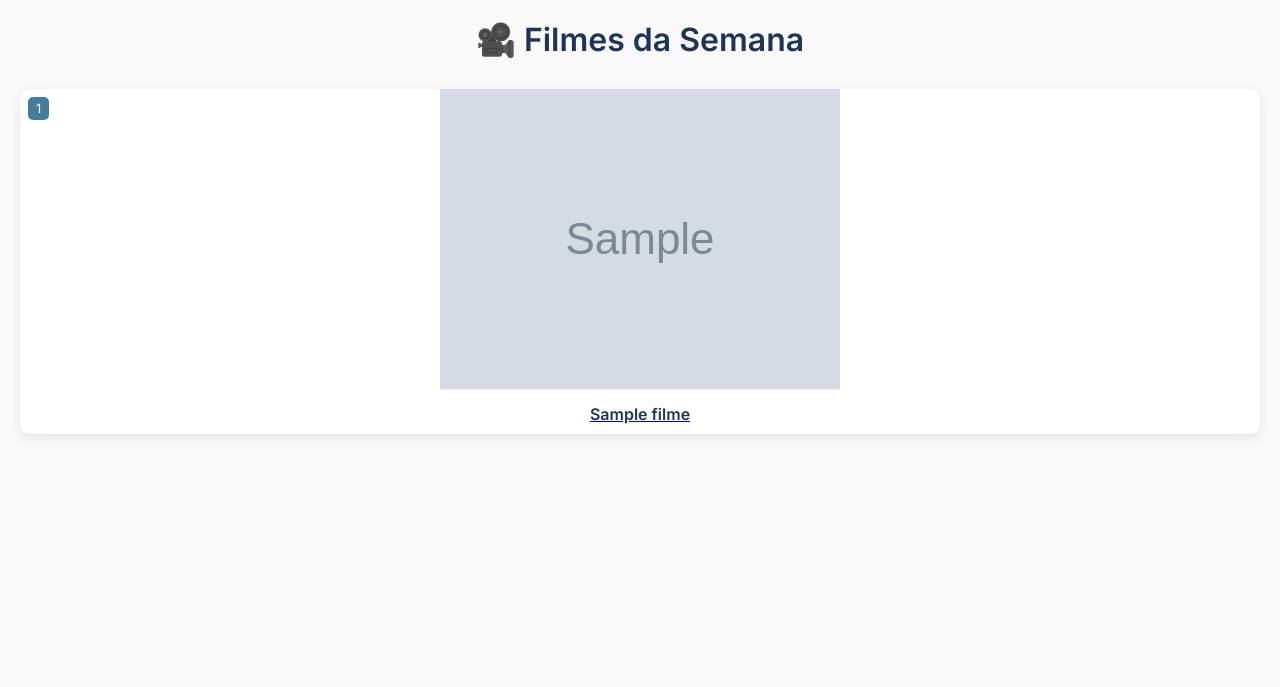
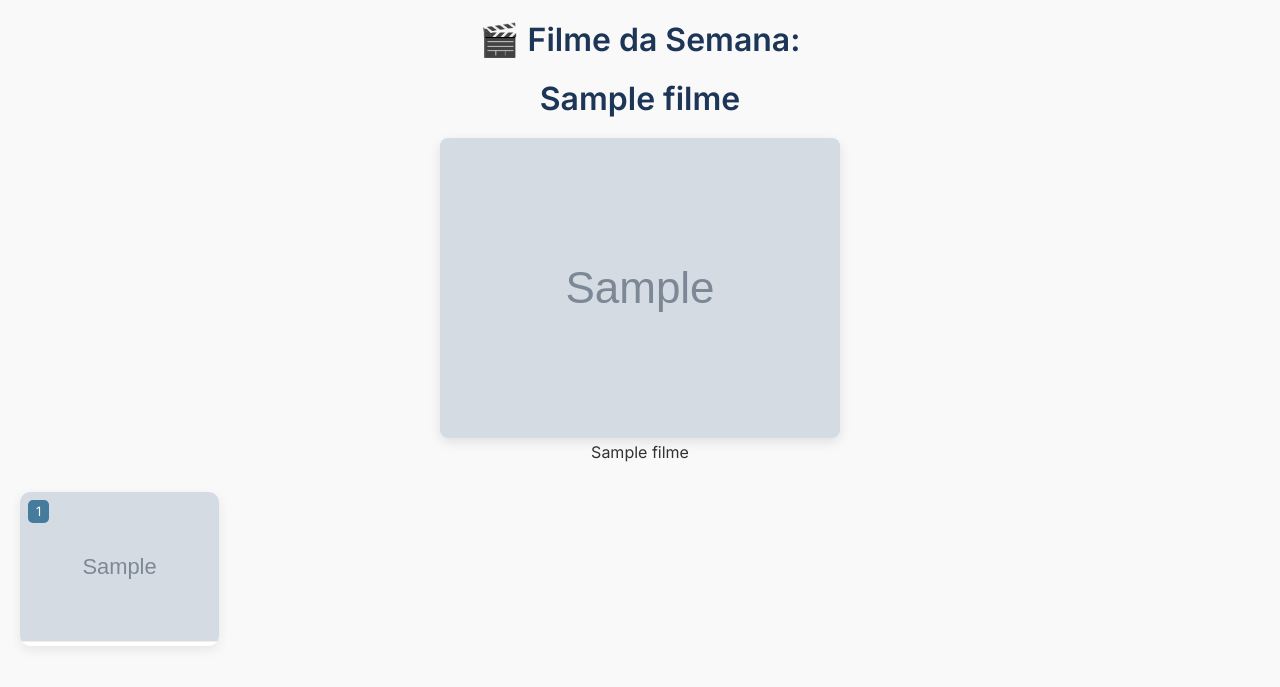
Before and after one commit to EduardoLBorges/Clube-do-filme, a Flask app: page / in a window 1280 px wide. Shown: the top 687 px of the page. Run offline with Flask 3, Linux system fonts and the light colour scheme; grey boxes marked "Sample" are stand-in pictures; a database or web service that is not in the repository returns one stand-in record (values such as "Sample title"); some libraries are stand-ins or nearby versions.

Commit message:
feat: display weekly movie details on home page and enhance layout for better user experience

```diff
--- a/app.py
+++ b/app.py
@@ -17,11 +17,23 @@ def get_connection():
 def home():
     conn = get_connection()
     cur = conn.cursor()
+
+    # Busca o ID do filme da semana a partir da tabela config
+    cur.execute("SELECT filme_da_semana_id FROM config LIMIT 1")
+    resultado = cur.fetchone()
+    filme_id = resultado[0] if resultado else 1  # fallback para 1 caso não haja resultado
+
+    # Busca os dados do filme da semana
+    cur.execute("SELECT id, titulo, imagem_url FROM filmes WHERE id = %s", (filme_id,))
+    filme = cur.fetchone()
+
+    # Busca a lista de todos os filmes
     cur.execute("SELECT id, titulo, imagem_url FROM filmes")
     filmes = cur.fetchall()
+
     cur.close()
     conn.close()
-    return render_template('home.html', filmes=filmes)
+    return render_template('home.html', filmes=filmes, filme=filme)
 
 @app.route('/filme/<int:filme_id>', methods=['GET', 'POST'])
 def filme(filme_id):
--- a/static/style.css
+++ b/static/style.css
@@ -157,6 +157,9 @@ footer {
 
 .estrelas-box {
   margin: 10px 0;
+  display: flex;
+  justify-content: space-between;
+  vertical-align: middle;
 }
 
 .estrelas {
@@ -164,15 +167,22 @@ footer {
   color: #ccc;
   cursor: pointer;
   transition: 0.2s;
+  font-size: 1.5rem;
 }
 
 .estrela.ativa {
   color: #f5b301;
 }
 
-.filmes-grid {
+/* Tela inicial */
+
+.filme-semana{
+  text-align: center;
+}
+
+.filmes-grid-home {
   display: grid;
-  grid-template-columns: repeat(auto-fit, minmax(400px, 1fr));
+  grid-template-columns: repeat(auto-fit, minmax(30px, 1fr));
   gap: 20px;
   margin-top: 30px;
 }
@@ -185,6 +195,7 @@ footer {
   text-align: center;
   position: relative;
   transition: transform 0.3s;
+  width: fit-content;
 }
 
 .filme-item:hover {
@@ -195,7 +206,7 @@ footer {
   width: auto;
   height: auto;
   border-bottom: 1px solid #eee;
-  max-height: 500px;
+  max-height: 150px;
   max-width: auto;
 }
 
--- a/templates/filme.html
+++ b/templates/filme.html
@@ -22,7 +22,10 @@
 
     {% for campo in ['roteiro', 'atuacao', 'direcao', 'fotografia', 'trilha', 'montagem', 'impacto'] %}
       <div class="estrelas-box">
-        <label>{{ campo.capitalize() }}:</label>
+        <div class="categoria">
+          <label>{{ campo.capitalize() }}:</label>
+        </div>
+
         <div class="estrelas" data-name="{{ campo }}">
           {% for i in range(1, 6) %}
             <span class="estrela" data-value="{{ i }}">&#9733;</span>
--- a/templates/home.html
+++ b/templates/home.html
@@ -8,15 +8,21 @@
   <link rel="stylesheet" href="{{ url_for('static', filename='style.css') }}">
 </head>
 <body>
-  <h1>🎥 Filmes da Semana</h1>
+  <h1>🎬 Filme da Semana:</h1>
+  <h1>{{ filme[1] }}</h1>
+  <div class="filme-semana">
+    <a href="{{ url_for('filme', filme_id=filme[0]) }}">
+      <img src="{{ filme[2] }}" class="poster" alt="{{ filme[1] }}">
+    </a>
+    <div class="titulo">{{ filme[1] }}</div>
+  </div>
 
-    <div class="filmes-grid">
+  <div class="filmes-grid-home">
     {% for f in filmes %}
       <div class="filme-item">
         <div class="numero">{{ loop.index }}</div>
         <a href="{{ url_for('filme', filme_id=f[0]) }}">
           <img src="{{ f[2] }}" alt="{{ f[1] }}">
-            <div class="titulo">{{ f[1] }}</div>
         </a>
       </div>
     {% endfor %}
```
Lines whose indentation alone changed are shown as unchanged.
